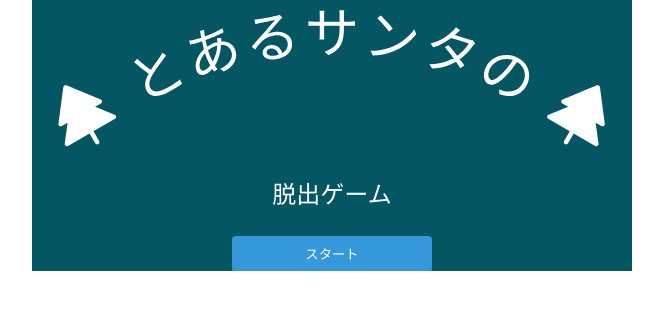
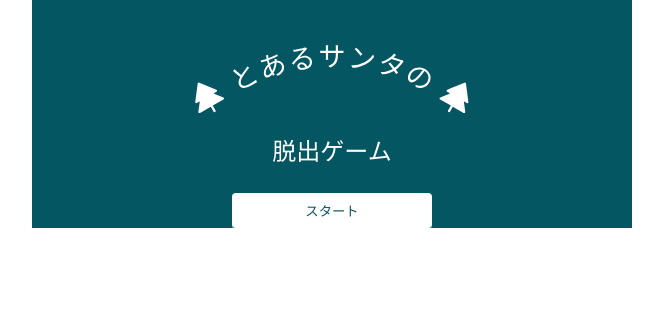
Before and after one commit to marimonon/advent2024_christmas, a React (Vite) app: page / in a window 1280 px wide. Shown: the top 310 px of the page, without its empty margins (308-971 px from the left). Built offline with nearby package versions, Linux system fonts and the light colour scheme.

Commit message:
ボタンとタイトルのCSS修正

```diff
--- a/src/components/Btn.tsx
+++ b/src/components/Btn.tsx
@@ -16,9 +16,9 @@ const btn = css`
   padding: 8px;
   border-radius: 4px;
   text-align: center;
-  color: #fff;
+  color: #045662;
   border: none;
-  background: #3498db;
+  background: #fff;
   box-shadow: 0 4px 0 #2880b9;
   cursor: pointer;
   &:hover {
--- a/src/components/Images/TitleImage.tsx
+++ b/src/components/Images/TitleImage.tsx
@@ -1,7 +1,7 @@
 const TitleImage: React.FC = () => {
   return (
     <svg
-      width="100%"
+      width="50%"
       height="auto"
       viewBox="0 0 706 194"
       fill="none"
--- a/src/components/Start.tsx
+++ b/src/components/Start.tsx
@@ -18,6 +18,7 @@ const Start: React.FC = () => {
 export default Start
 
 const start = css`
+  padding-top: 40px;
   text-align: center;
 `
 
```
